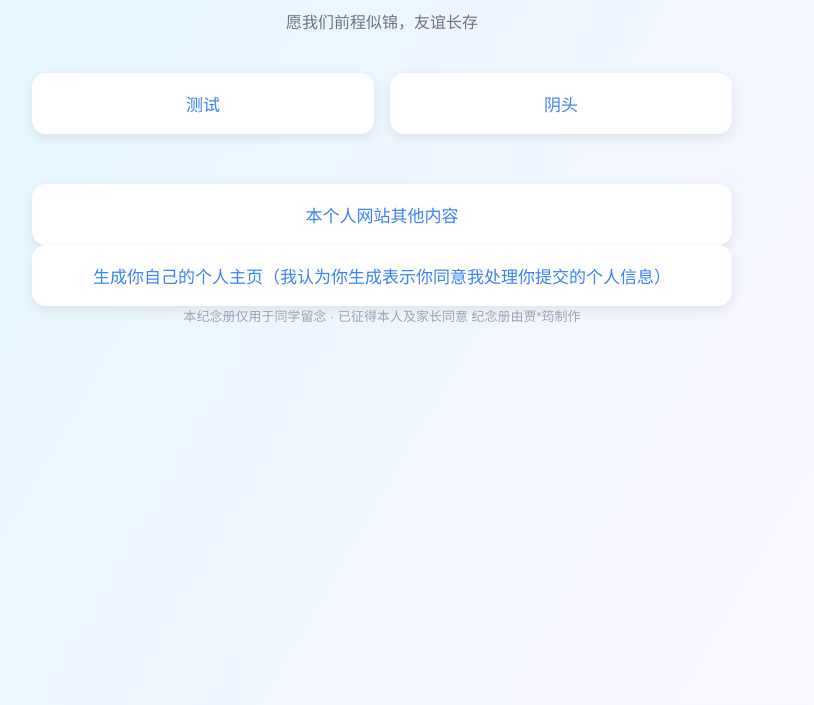
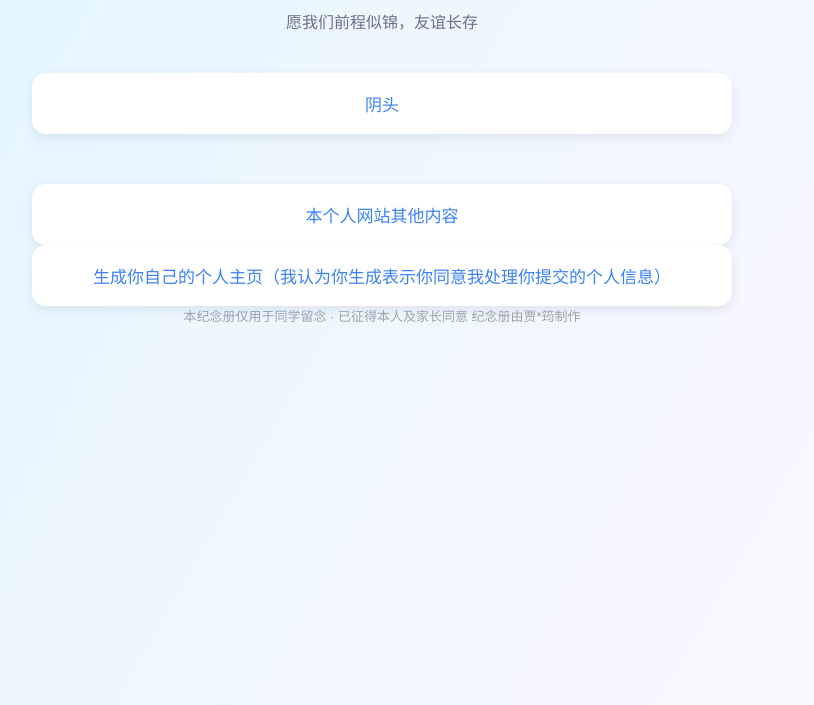
Before and after one commit to huanxiyunjxy/huanxiyunjxy.github.io, a plain HTML site: page index.html in a window 1280 px wide. Shown: the part 95-800 px from the top of the page, without its empty margins (258-1072 px from the left). Drawn offline with Linux system fonts and the light colour scheme.

Commit message:
Update index.html

```diff
--- a/index.html
+++ b/index.html
@@ -65,7 +65,6 @@
 	<h1>独属于六五班的毕业纪念册</h1>
 	<p class="subtitle">愿我们前程似锦，友谊长存</p>
 	<div class="card-list">
-		<div class="card"><a href="mainpage.html">测试</a></div>
 		<div class="card"><a href="10.html">阴头</a></div>
 	</div>
 	<div class="footer">
```
